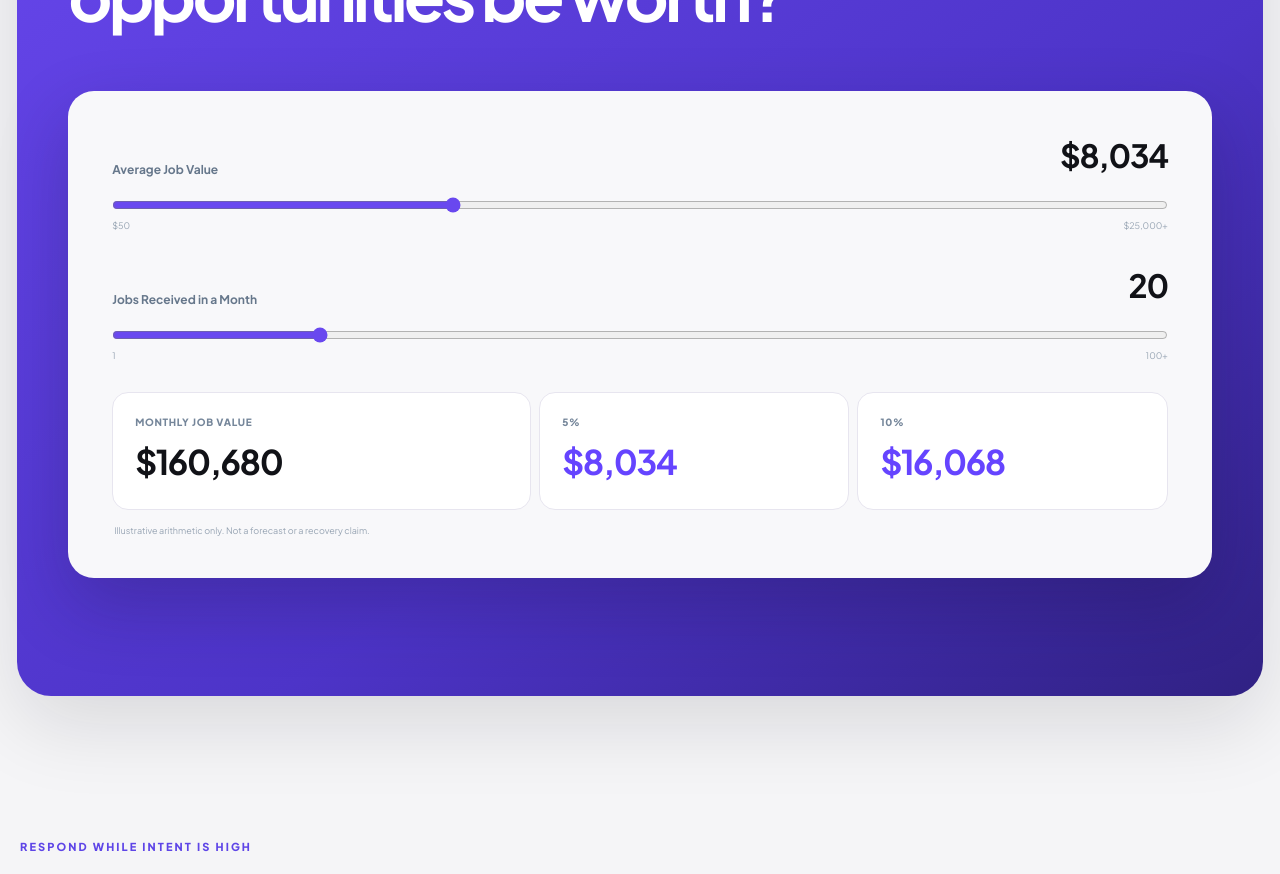
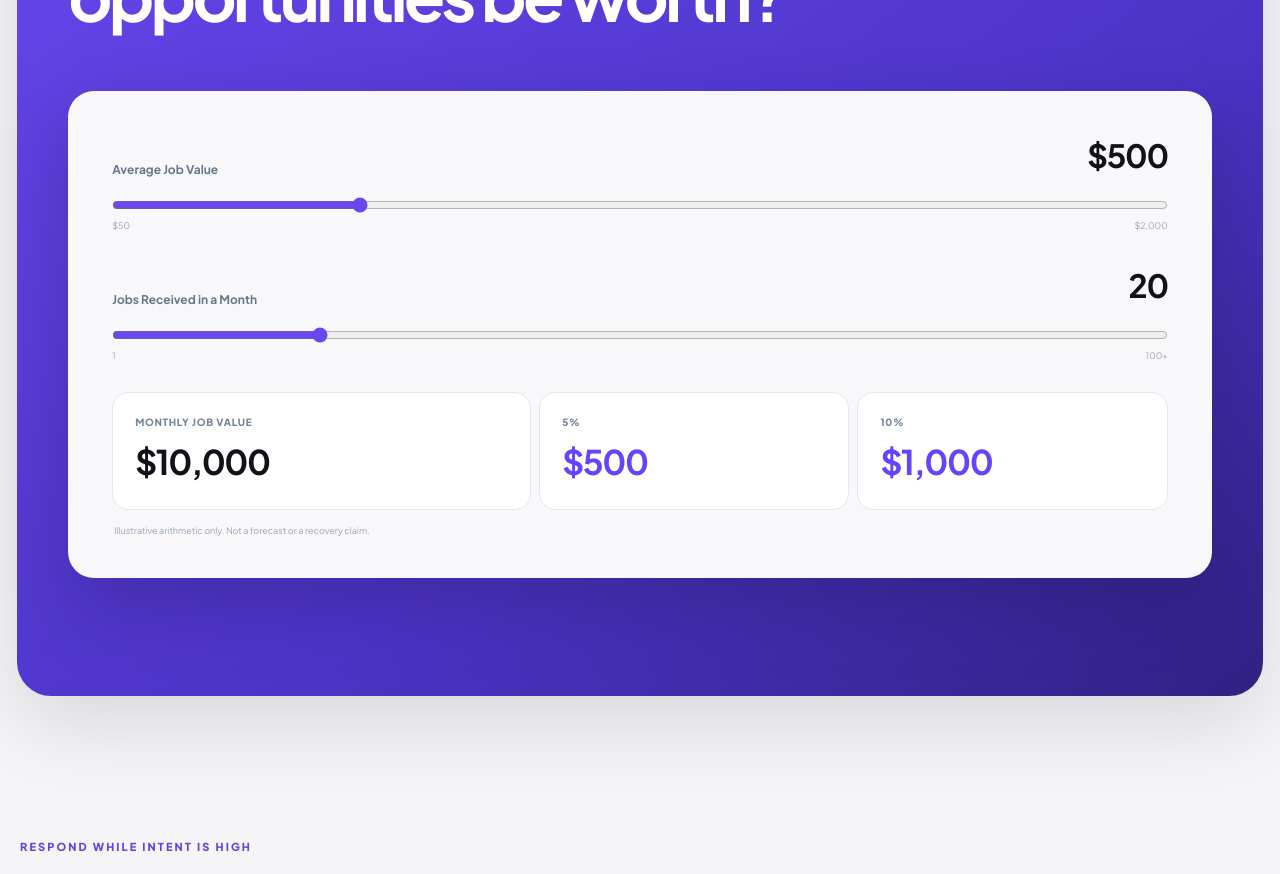
Before and after one commit to utkarshchaturvedi1/pulsetech-engine, a Next.js app: page / in a window 1280 px wide. Shown: the part 3120-3994 px from the top of the page. Built offline with nearby package versions, Linux system fonts and the light colour scheme.

Commit message:
Refine revenue calculator range and increments

```diff
--- a/src/components/landing/LandingVisuals.tsx
+++ b/src/components/landing/LandingVisuals.tsx
@@ -62,19 +62,20 @@ export function BusinessIntelligence() {
 
 const fmt=(n:number)=>"$"+Math.round(n).toLocaleString("en-US");
 export function RevenueCalculator() {
-  const [jobIndex,setJobIndex]=useState(32);
+  const [jobValue,setJobValue]=useState(500);
   const [jobs,setJobs]=useState(20);
-  const jobValue=50+(jobIndex/100)*(25000-50);
   const monthly=jobValue*jobs;
+  const jobPct=((jobValue-50)/(2000-50))*100;
+  const jobsPct=((jobs-1)/(100-1))*100;
   return <div className="pt-calculator">
     <div className="pt-slider-block">
-      <div className="pt-slider-head"><span>Average Job Value</span><strong>{jobIndex===100?"$25,000+":fmt(jobValue)}</strong></div>
-      <input aria-label="Average Job Value" type="range" min="0" max="100" value={jobIndex} onChange={e=>setJobIndex(Number(e.target.value))} />
-      <div className="pt-range-labels"><span>$50</span><span>$25,000+</span></div>
+      <div className="pt-slider-head"><span>Average Job Value</span><strong>{fmt(jobValue)}</strong></div>
+      <input className="pt-3d-range" style={{"--range-progress":jobPct+"%"} as React.CSSProperties} aria-label="Average Job Value" type="range" min="50" max="2000" step="50" value={jobValue} onChange={e=>setJobValue(Number(e.target.value))} />
+      <div className="pt-range-labels"><span>$50</span><span>$2,000</span></div>
     </div>
     <div className="pt-slider-block">
       <div className="pt-slider-head"><span>Jobs Received in a Month</span><strong>{jobs===100?"100+":jobs}</strong></div>
-      <input aria-label="Jobs Received in a Month" type="range" min="1" max="100" value={jobs} onChange={e=>setJobs(Number(e.target.value))} />
+      <input className="pt-3d-range pt-3d-range-lime" style={{"--range-progress":jobsPct+"%"} as React.CSSProperties} aria-label="Jobs Received in a Month" type="range" min="1" max="100" value={jobs} onChange={e=>setJobs(Number(e.target.value))} />
       <div className="pt-range-labels"><span>1</span><span>100+</span></div>
     </div>
     <div className="pt-value-grid">
```
